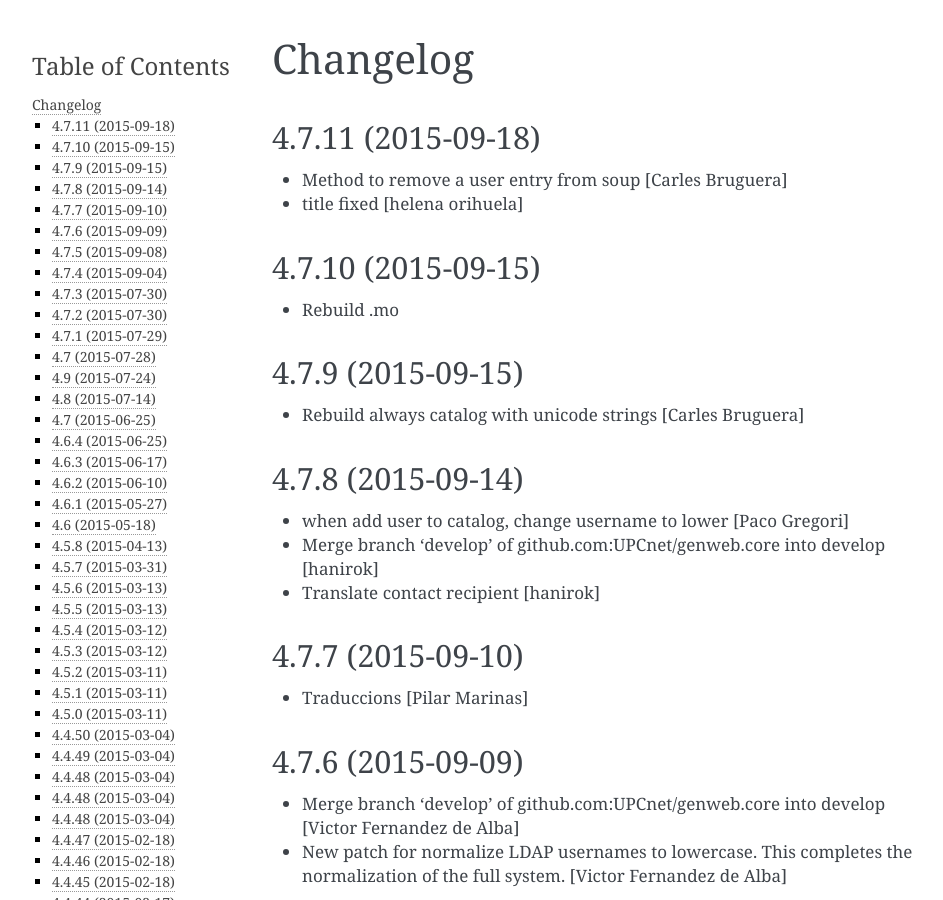
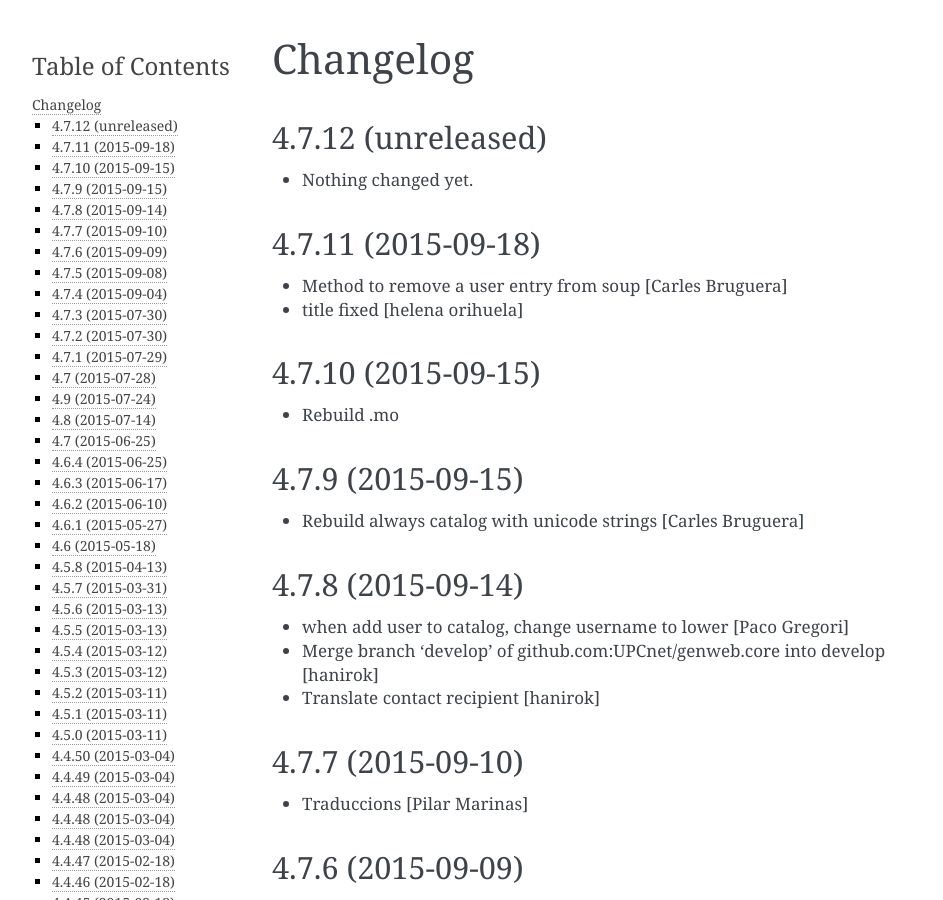
Before and after one commit to UPCnet/genweb.core, a Sphinx documentation site: the page built from docs/HISTORY.rst, in a window 1280 px wide and 900 px high. Shown: the whole window, without its empty margins (148-1091 px from the left). Built offline with Sphinx 7.4.7, drawn with Linux system fonts in a browser that asks for light colours.

Commit message:
Back to development: 4.7.12

```diff
--- a/docs/HISTORY.rst
+++ b/docs/HISTORY.rst
@@ -1,5 +1,11 @@
 Changelog
 =========
+
+4.7.12 (unreleased)
+-------------------
+
+- Nothing changed yet.
+
 
 4.7.11 (2015-09-18)
 -------------------
--- a/setup.py
+++ b/setup.py
@@ -1,7 +1,7 @@
 from setuptools import setup, find_packages
 import os
 
-version = '4.7.11'
+version = '4.7.12.dev0'
 
 README = open('README.rst').read()
 HISTORY = open(os.path.join('docs', 'HISTORY.rst')).read()
```
